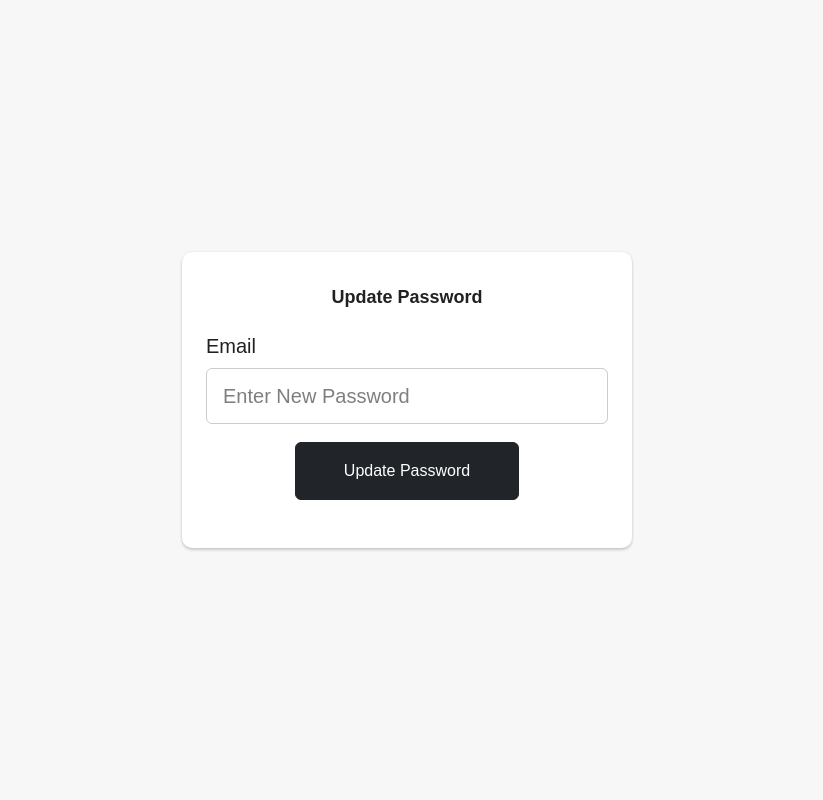
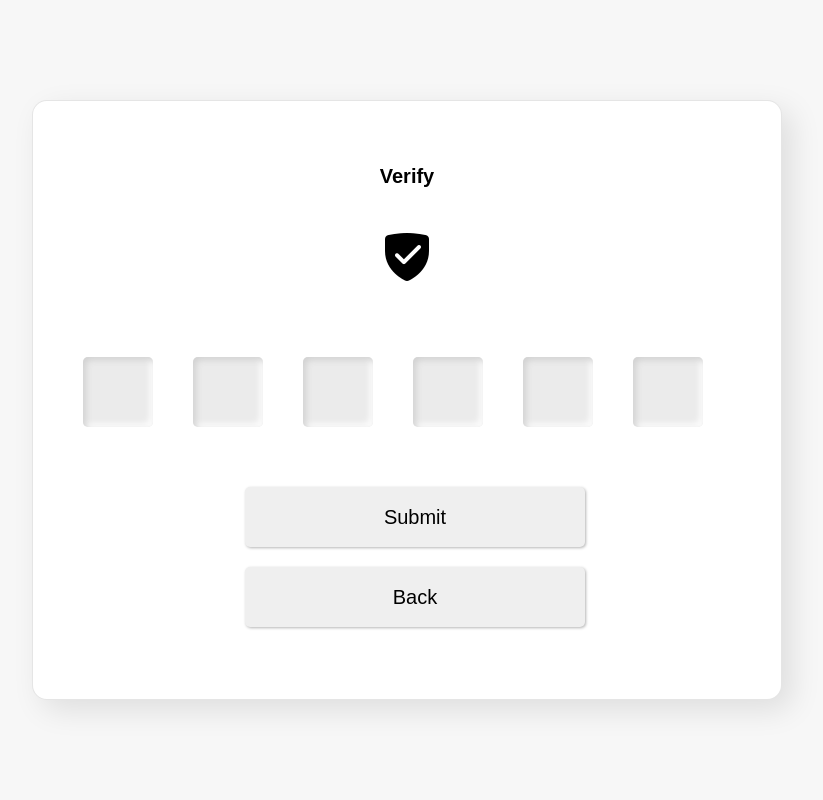
Before and after one commit to thevaibhavrr/SF, a React (Create React App) app: page /user-password/otp-verified in a window 1280 px wide. Shown: the top 800 px of the page, without its empty margins (233-1056 px from the left). Built offline with nearby package versions, Linux system fonts and the light colour scheme.

Commit message:
update otp verified route

```diff
--- a/src/components/Auth/otp.jsx
+++ b/src/components/Auth/otp.jsx
@@ -13,7 +13,7 @@ function OtpVerifiedForm() {
   const [otp, setOtp] = useState(Array(6).fill(''));
   const [email, setEmail] = useState("");
   const [loading, setLoading] = useState(false);
-  const [IsOTPvalid, setIsOTPvalid] = useState(true);
+  const [IsOTPvalid, setIsOTPvalid] = useState(false);
   const [OTPverified, setOTPverified] = useState(false);
   const [passwordUpdated, setPasswordUpdated] = useState(false);
   const inputRefs = useRef([]);
--- a/src/components/Auth/sendMail.jsx
+++ b/src/components/Auth/sendMail.jsx
@@ -27,7 +27,7 @@ function ForgotPasswordForm() {
         toast.success(response.data.message, {
 
           onClose: () => {
-            navigate("/otp-verified")
+            navigate("/user-password/otp-verified")
             setMailSend(false)
           }
         })
```
